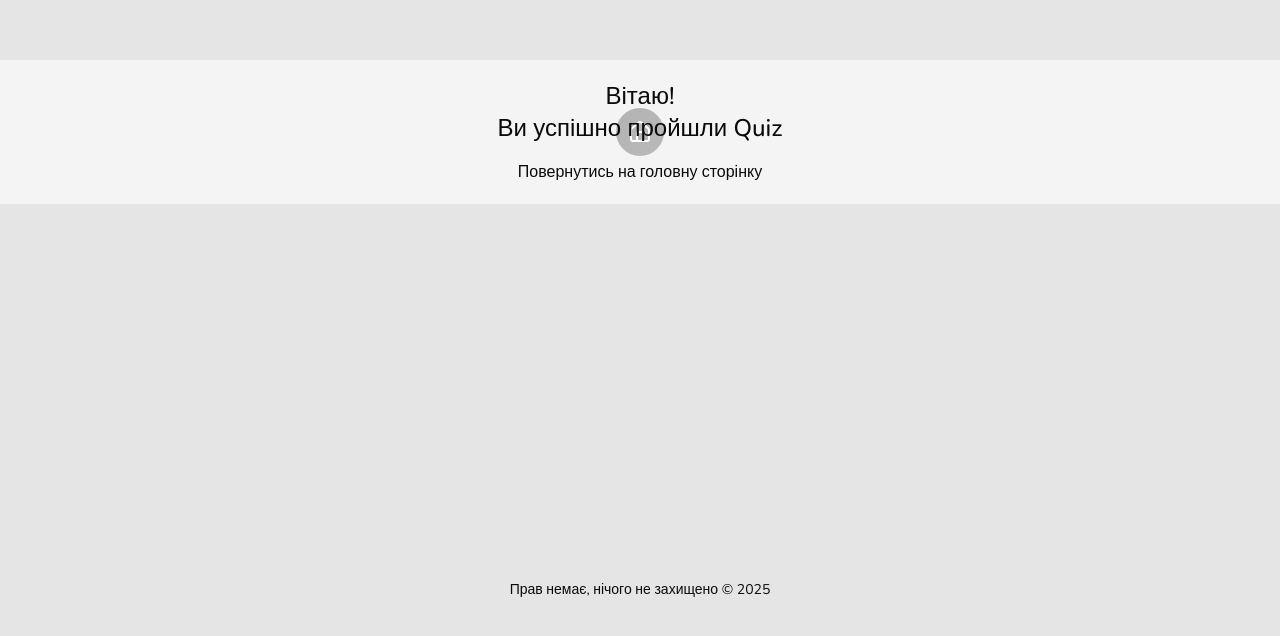
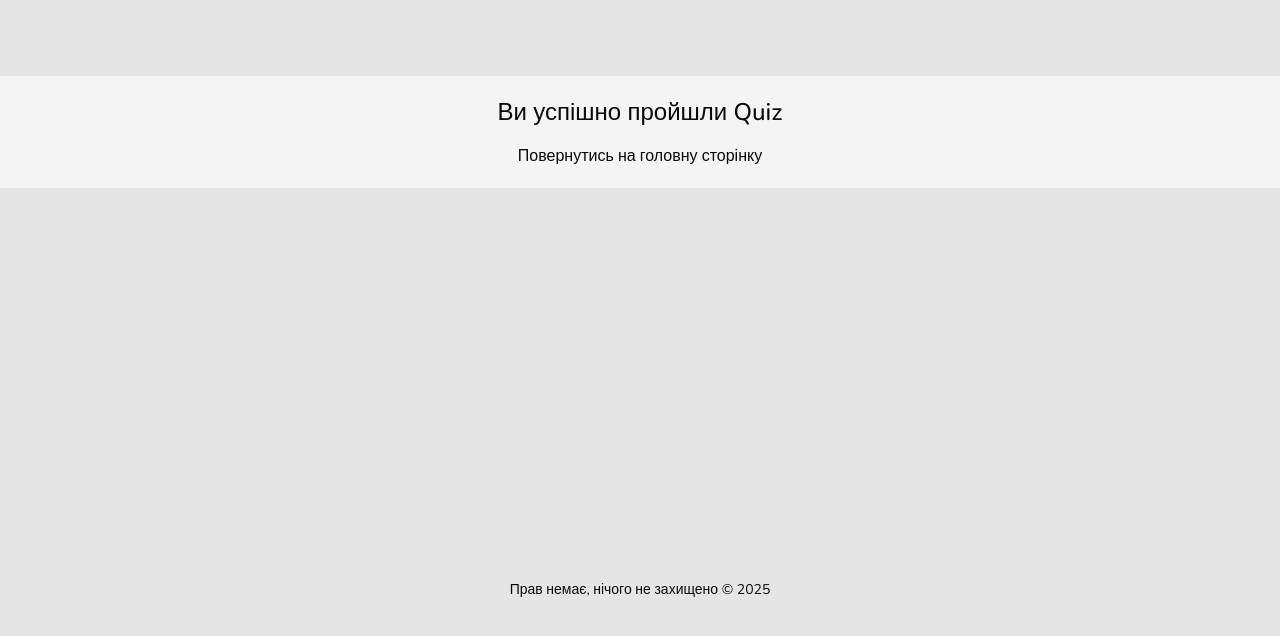
Before and after one commit to oleksiimazurenko/promova-test, a Next.js app: page /quiz/result in a window 1280 px wide. Shown: the part 268-904 px from the top of the page. Built offline with nearby package versions, Linux system fonts and the light colour scheme; no server answers; what @bprogress/next would draw is missing.

Commit message:
fix: button from result page

```diff
--- a/src/app/quiz/result/page.tsx
+++ b/src/app/quiz/result/page.tsx
@@ -4,7 +4,7 @@ export default function Page() {
 	return (
 		<div className='container absolute top-1/2 left-1/2 transform -translate-x-1/2 -translate-y-1/2 text-center flex flex-col justify-center items-center gap-4 p-5 bg-white/60'>
 			<h2 className='text-2xl font-[500]'>
-				Вітаю! <br /> Ви успішно пройшли Quiz
+				Ви успішно пройшли Quiz
 			</h2>
 			<Link href='/' className='cursor-pointer hover:underline'>
 				Повернутись на головну сторінку
--- a/src/entities/home-button/ui/home-button.tsx
+++ b/src/entities/home-button/ui/home-button.tsx
@@ -6,7 +6,7 @@ import { usePathname } from 'next/navigation'
 
 export function HomeButton() {
 	const pathname = usePathname()
-	if (pathname === '/') return null
+	if (pathname === '/' || pathname === '/quiz/result') return null
 
 	return (
 		<Link
```
